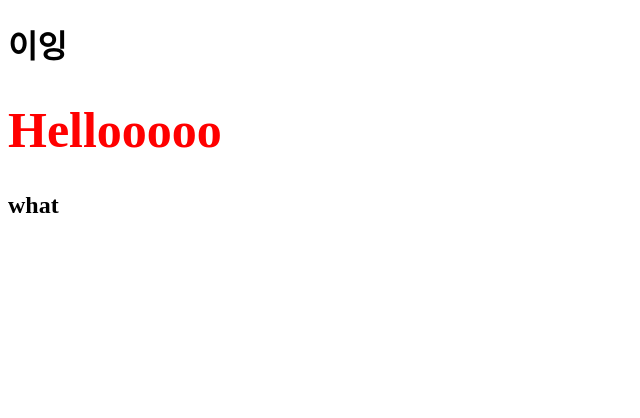
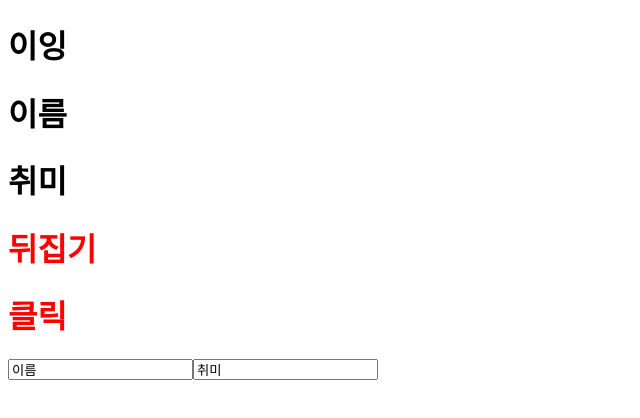
Before and after one commit to chogyejin/programmers-school, a Vue app in the folder TIL/220511/: page / in a window 1280 px wide. Shown: the top 418 px of the page, without its empty margins (0-640 px from the left). Built offline with nearby package versions, Linux system fonts and the light colour scheme.

Commit message:
feat: 커스텀 이벤트 예제 추가

```diff
--- a/TIL/220511/src/App.vue
+++ b/TIL/220511/src/App.vue
@@ -1,7 +1,15 @@
 <template>
   <div>
     <h1>{{ msg }}</h1>
-    <Hello class="hello" style="font-size: 50px" @click="msg += '!'" />
+    <h1>{{ name }}</h1>
+    <h1>{{ hobby }}</h1>
+    <Hello
+      v-model:myName="name"
+      v-model:myHobby="hobby"
+      :message="msg"
+      @click="msg += '??'"
+      @reverse="reverse"
+    />
   </div>
 </template>
 
@@ -16,7 +24,14 @@ export default {
   data() {
     return {
       msg: "이잉",
+      name: "이름",
+      hobby: "취미",
     };
+  },
+  methods: {
+    reverse() {
+      this.msg = this.msg.split("").reverse().join("");
+    },
   },
 };
 </script>
--- a/TIL/220511/src/components/Hello.vue
+++ b/TIL/220511/src/components/Hello.vue
@@ -1,16 +1,48 @@
 <template>
-  <h1
-    :class="$attrs.class"
-    :style="$attrs.style">
-    Hellooooo
-  </h1>
-  <h2 @click="$attrs.onClick">
-    what
-  </h2>
+  <div>
+    <h1 @click="$emit('reverse', 11)">뒤집기</h1>
+    <h1 @click="$emit('click')">클릭</h1>
+    <input
+      :value="myName"
+      @input="$emit('update:myName', $event.target.value)"
+    />
+    <input
+      :value="myHobby"
+      @input="$emit('update:myHobby', $event.target.value)"
+    />
+  </div>
 </template>
 
 <script>
 export default {
+  props: {
+    message: {
+      type: String,
+      default: "",
+    },
+    myName: {
+      type: String,
+      default: "",
+    },
+    myHobby: {
+      type: String,
+      default: "",
+    },
+  },
+  emits: {
+    // 커스텀 이벤트 검사(할 거 없으면 null, 있으면 함수 정의)
+    click: null,
+    reverse: (number) => {
+      if (number > 10) {
+        return true;
+      } else {
+        console.error("10보다 작아용"); // 글자 뒤집히기는 함
+        return false;
+      }
+    },
+    "update:myName": null,
+    "update:myHobby": null,
+  },
   data() {
     return {};
   },
```
